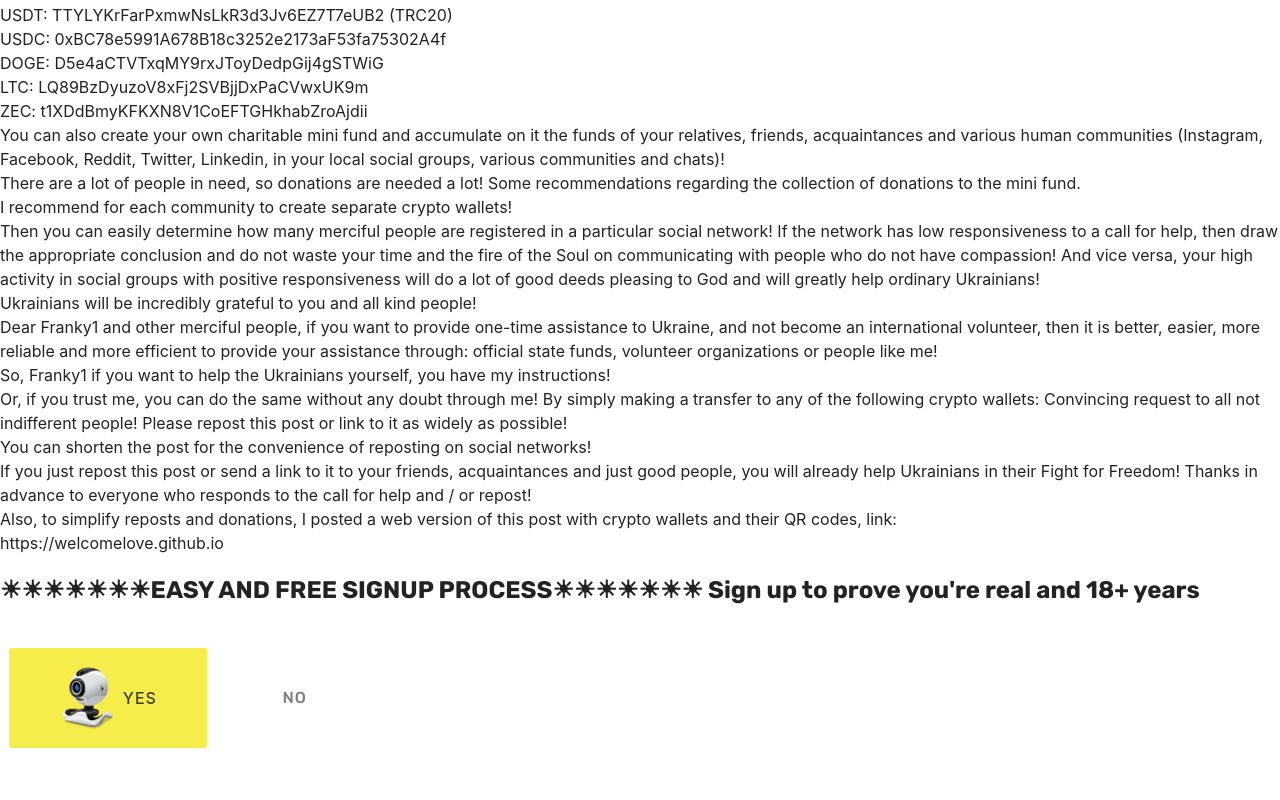
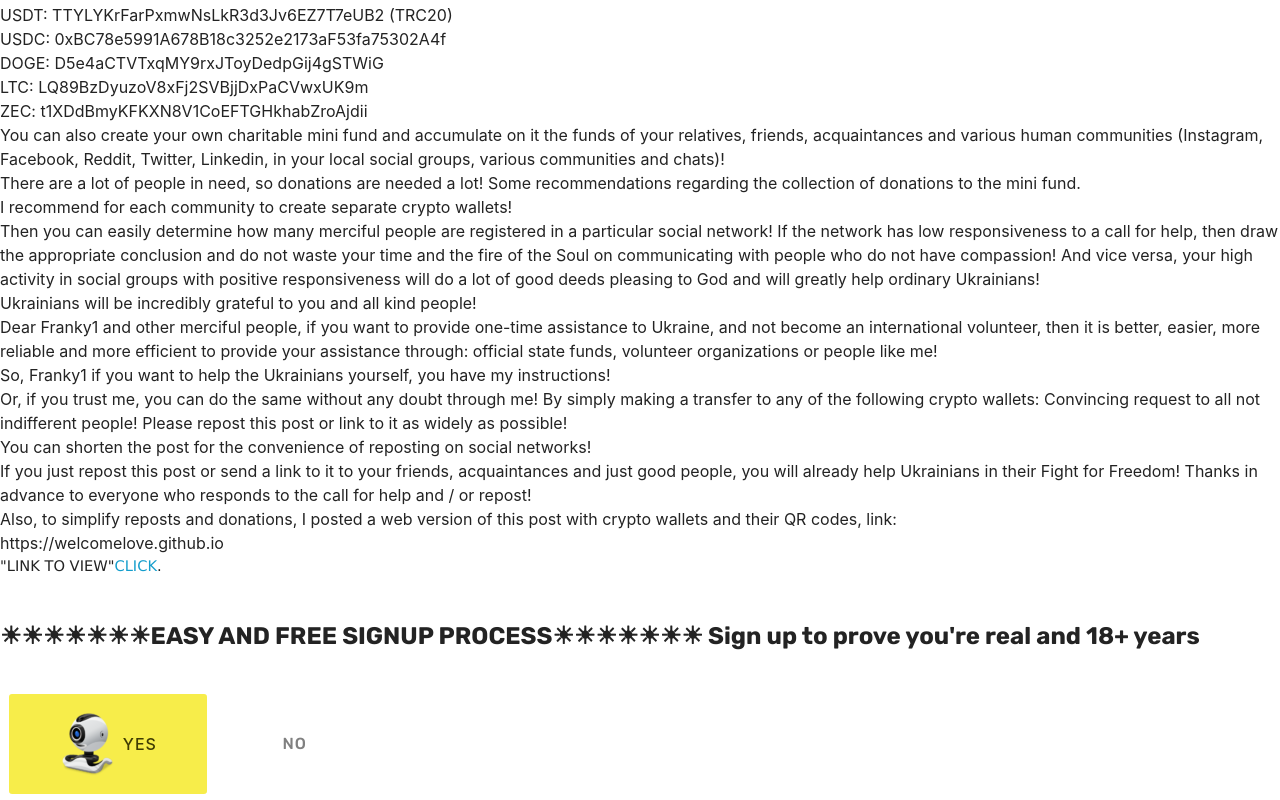
Before and after one commit to WelcomeLove/welcomelove.github.io, a plain HTML site: page index.html in a window 1280 px wide. Shown: the part 4542-5342 px from the top of the page. Before the commit the page ends 5296 px from the top, so only its background shows below. Drawn offline with Linux system fonts and the light colour scheme.

Commit message:
Update index.html

```diff
--- a/index.html
+++ b/index.html
@@ -181,7 +181,7 @@
       Or, if you trust me, you can do the same without any doubt through me! By simply making a transfer to any of the following crypto wallets: Convincing request to all not indifferent people! Please repost this post or link to it as widely as possible!<br>
       You can shorten the post for the convenience of reposting on social networks!<br>
       If you just repost this post or send a link to it to your friends, acquaintances and just good people, you will already help Ukrainians in their Fight for Freedom! Thanks in advance to everyone who responds to the call for help and / or repost!<br>
-      Also, to simplify reposts and donations, I posted a web version of this post with crypto wallets and their QR codes, link:<br>  https://welcomelove.github.io</p>
+      Also, to simplify reposts and donations, I posted a web version of this post with crypto wallets and their QR codes, link:<br>  https://welcomelove.github.io <p>"LINK TO VIEW"<a href="https://imgur.com/WBNK7Qb">CLICK</a>.</p><br>
  </body>
 </html>
 
```
